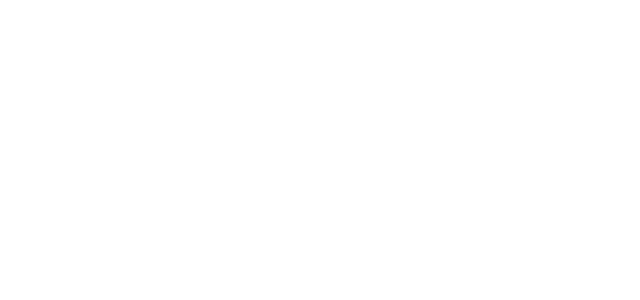
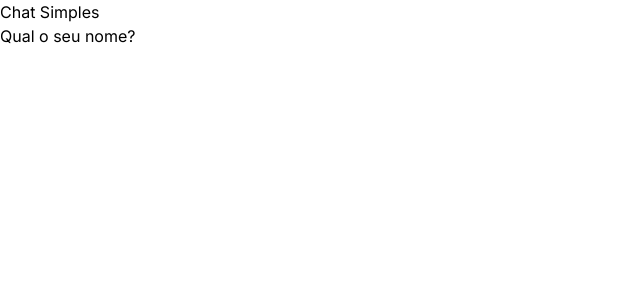
Before and after one commit to jessicasantosb/b7web-simple-chat, a Next.js app: page / in a window 1280 px wide. Shown: the top 300 px of the page, without its empty margins (0-640 px from the left). Built offline with nearby package versions, Linux system fonts and the light colour scheme.

Commit message:
feat: create chat component

```diff
--- a/src/app/page.tsx
+++ b/src/app/page.tsx
@@ -1,3 +1,14 @@
+import { Chat } from "@/components/Chat";
+import { ChatProvider } from "@/contexts/ChatContext";
+import { UserProvider } from "@/contexts/UserContext";
+
 export default function Home() {
-  return <></>;
+  return (
+    <UserProvider>
+      <ChatProvider>
+        <h1>Chat Simples</h1>
+        <Chat />
+      </ChatProvider>
+    </UserProvider>
+  );
 }
--- /dev/null
+++ b/src/components/Chat.tsx
@@ -0,0 +1,17 @@
+'use client'
+
+import { useUser } from "@/contexts/UserContext";
+import { NameInput } from "./NameInput";
+
+export function Chat() {
+  const userCtx = useUser();
+
+  if (!userCtx) return null;
+  if (!userCtx.user) return <NameInput />
+
+  return (
+    <div>
+      <h3>Chat</h3>
+    </div>
+  );
+}
```
